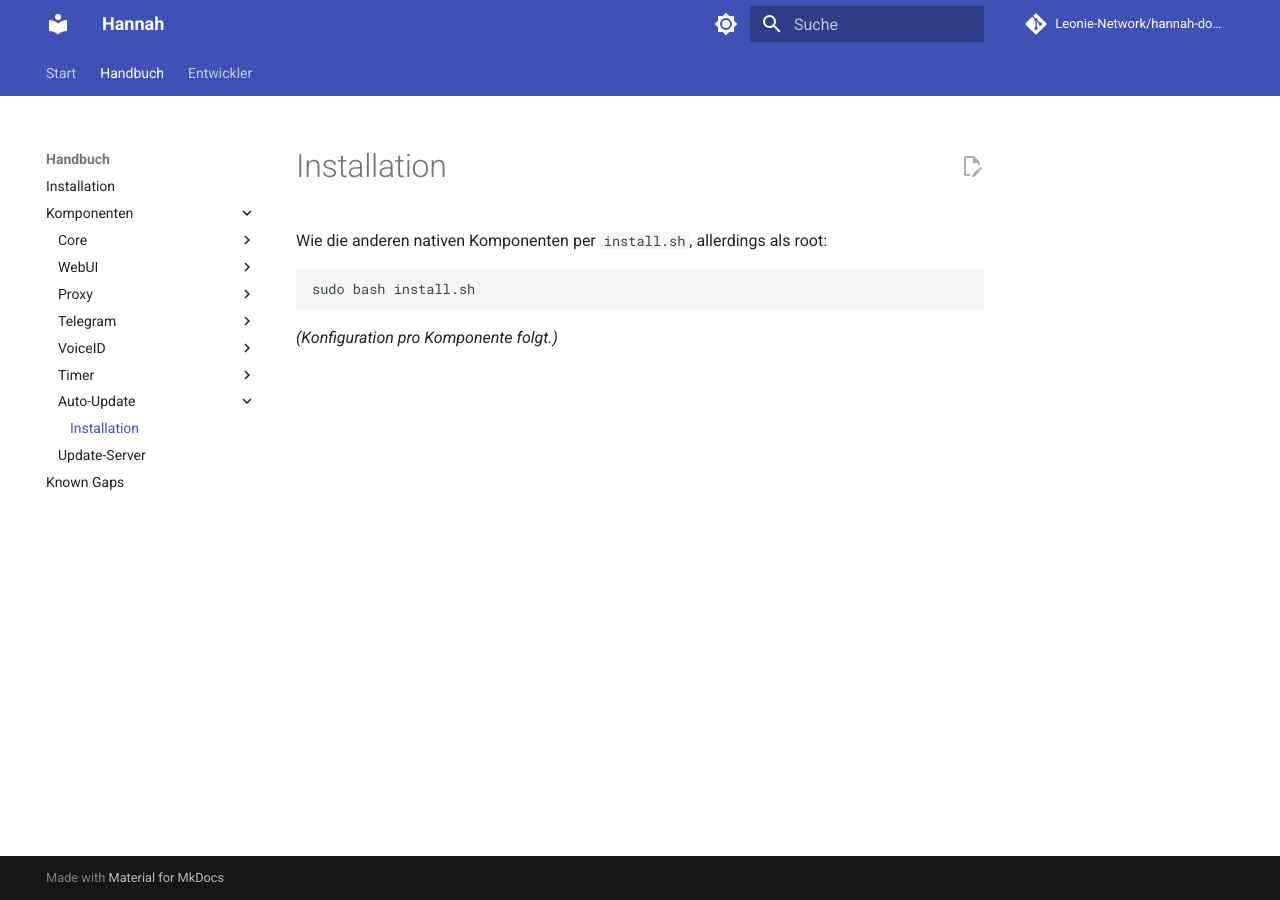
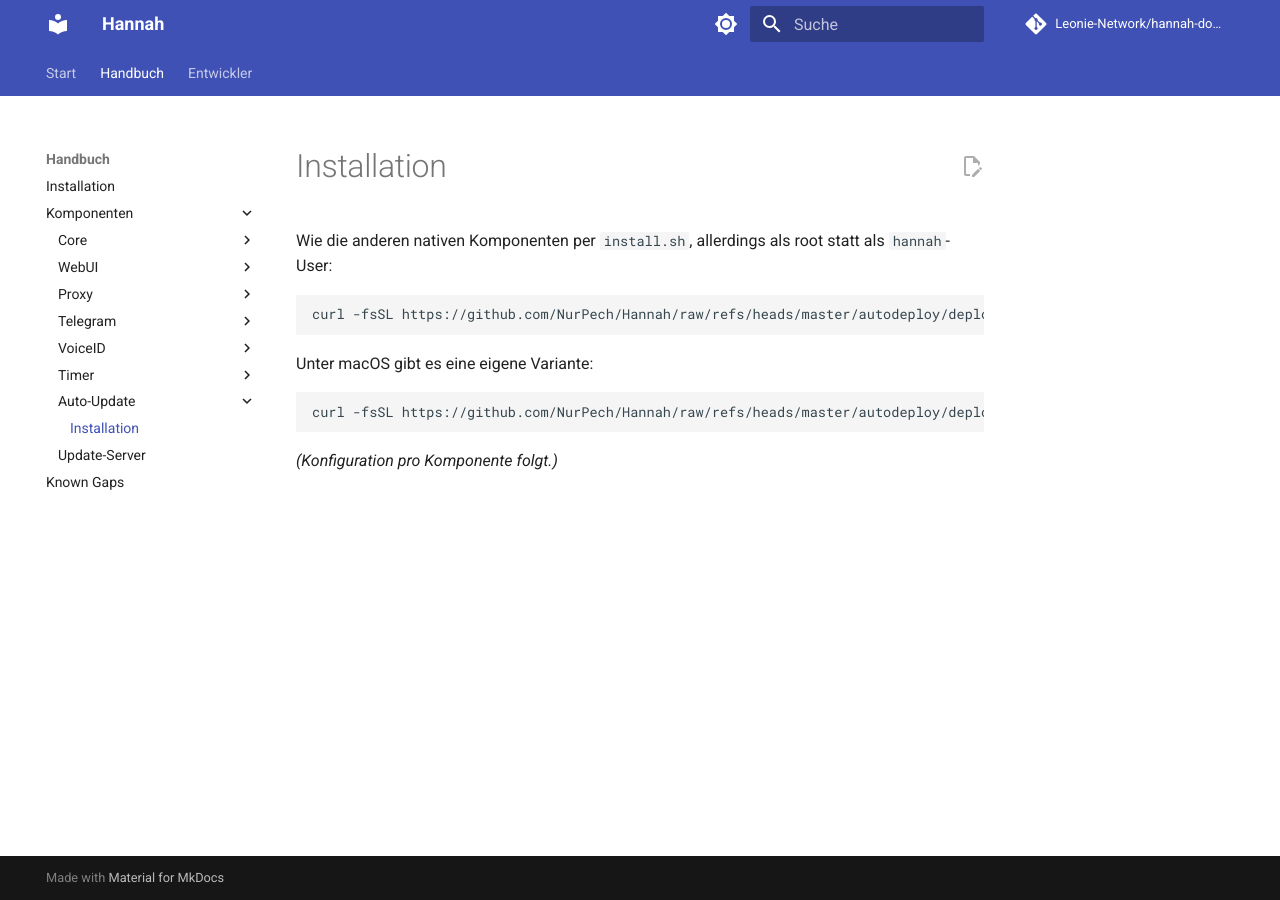
Before and after one commit to Leonie-Network/hannah-docs, an MkDocs documentation site: the page built from docs/components/auto-update/installation.md, in a window 1280 px wide. Built offline with MkDocs 1.6.1 and Material for MkDocs 9.7.7, drawn with Linux system fonts in a browser that asks for light colours; comment, search, counter and statistics services are not loaded.

Commit message:
docs: add Auto-Update native install commands (incl. macOS variant)
Co-Authored-By: Claude Sonnet 5 <noreply@anthropic.com>

````diff
--- a/docs/components/auto-update/installation.md
+++ b/docs/components/auto-update/installation.md
@@ -1,9 +1,16 @@
 # Installation
 
-Wie die anderen nativen Komponenten per `install.sh`, allerdings als root:
+Wie die anderen nativen Komponenten per `install.sh`, allerdings als root statt als
+`hannah`-User:
 
 ```bash
-sudo bash install.sh
+curl -fsSL https://github.com/NurPech/Hannah/raw/refs/heads/master/autodeploy/deploy/install.sh | sudo bash
+```
+
+Unter macOS gibt es eine eigene Variante:
+
+```bash
+curl -fsSL https://github.com/NurPech/Hannah/raw/refs/heads/master/autodeploy/deploy/install-macos.sh | sudo bash
 ```
 
 *(Konfiguration pro Komponente folgt.)*
````
